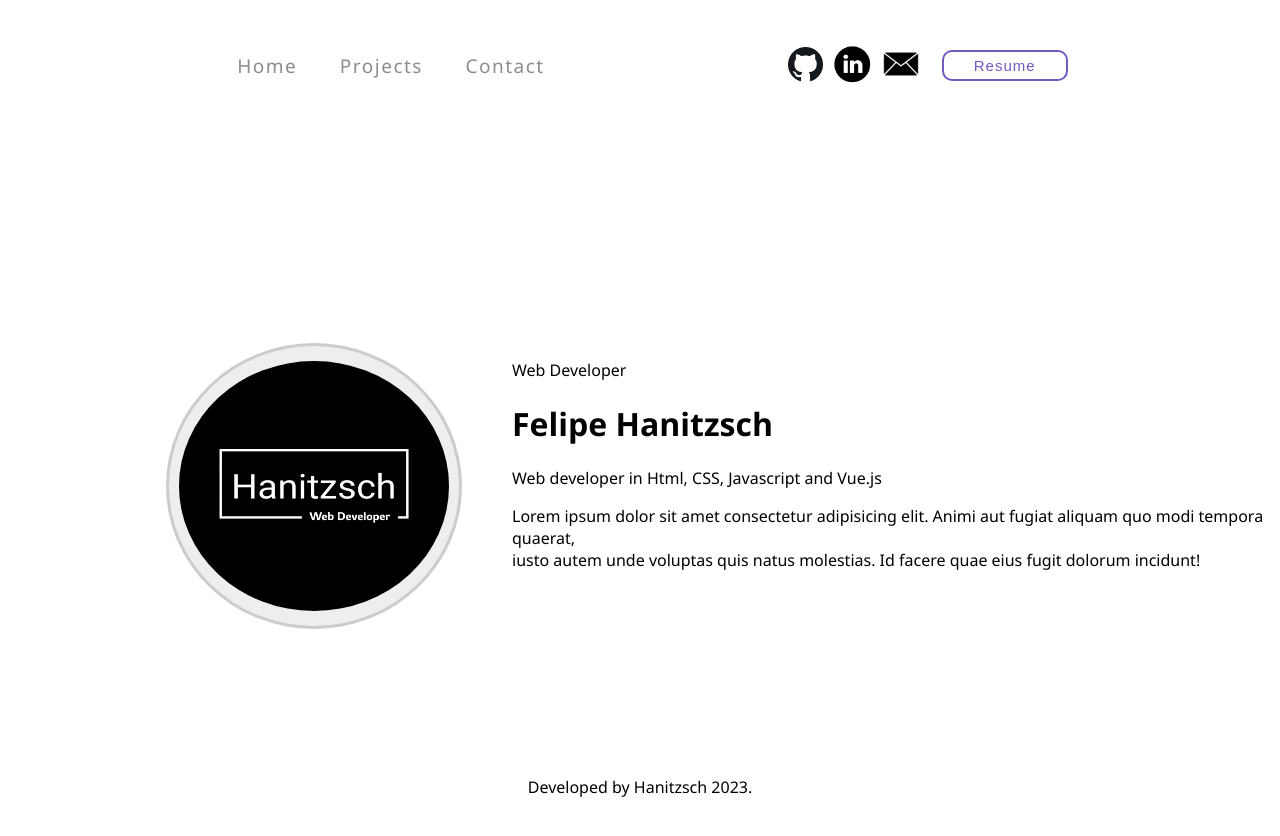
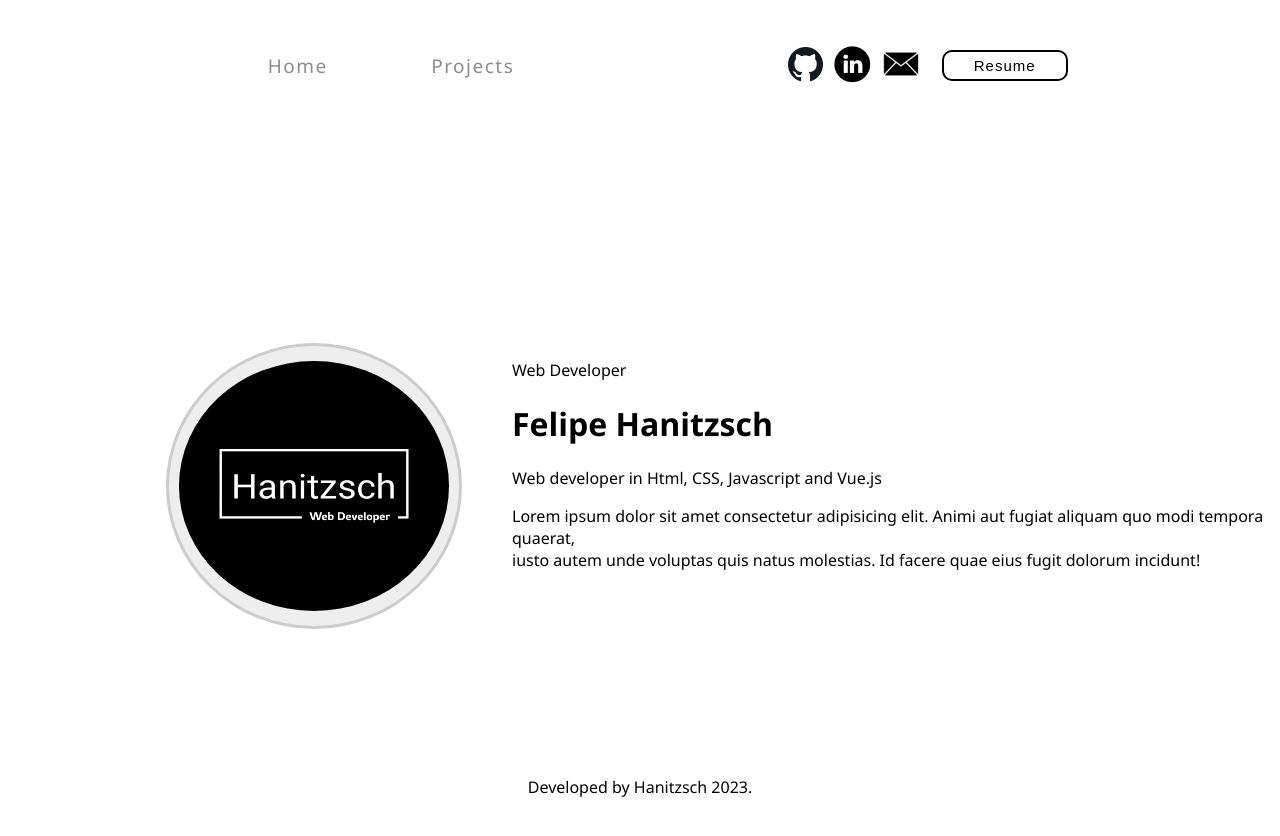
Before and after one commit to hanitf/hanitzsch_website, a Vue app: page / in a window 1280 px wide. Shown: the top 836 px of the page. Built offline with nearby package versions, Linux system fonts and the light colour scheme.

Commit message:
black button

```diff
--- a/src/components/Menu.vue
+++ b/src/components/Menu.vue
@@ -9,7 +9,6 @@
 
       <li><a href="">Home</a></li>
       <li><a href="">Projects</a></li>
-      <li><a href="">Contact</a></li>
 
     </div>
 
@@ -89,18 +88,18 @@ a {
   font-size: 15px;
   letter-spacing: 1px;
   text-decoration: none;
-  color: #725AC1;
+  color: #000000;
   background: transparent;
   cursor: pointer;
   transition: ease-out 0.5s;
-  border: 2px solid #725AC1;
+  border: 2px solid #000000;
   border-radius: 10px;
-  box-shadow: inset 0 0 0 0 #725AC1;
+  box-shadow: inset 0 0 0 0 #000000;
 }
 
 .buttonresume:hover {
   color: white;
-  box-shadow: inset 0 -100px 0 0 #725AC1;
+  box-shadow: inset 0 -100px 0 0 #c9c5d4;
 }
 
 .buttoresume:active {
```
